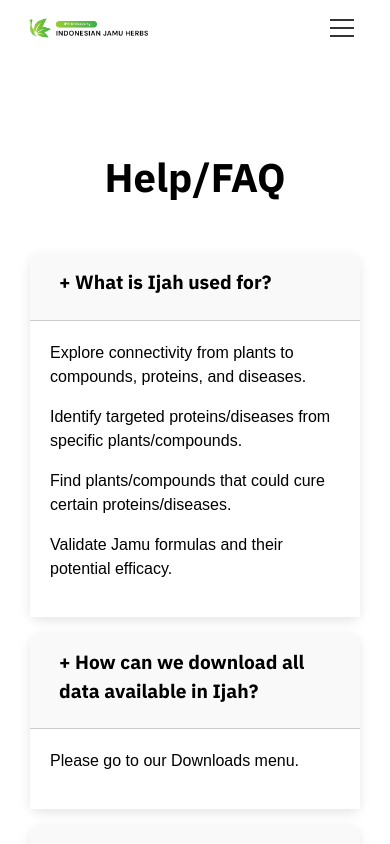
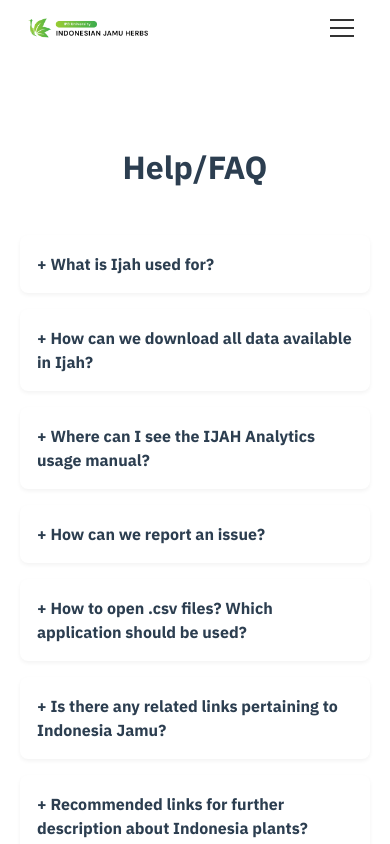
Before and after one commit to aamilham/ijah-analytics-migration, an Angular app in the folder Ijah/: page /help in a window 390 px wide. Shown: the top 844 px of the page. Built offline with nearby package versions, Linux system fonts and the light colour scheme.

Commit message:
style(help): refine FAQ animations and responsive design

```diff
--- a/Ijah/src/app/help/help.component.css
+++ b/Ijah/src/app/help/help.component.css
@@ -6,7 +6,7 @@
 
 h1 {
   font-family: "IBM Plex Sans", sans-serif;
-  color: #000; /* Warna teks menjadi hitam */
+  color: #2c3e50;
   font-weight: 700;
   font-size: 2.5rem;
   text-align: center;
@@ -15,51 +15,121 @@ h1 {
 
 .card {
   border: none;
-  border-radius: 10px;
-  box-shadow: 0 4px 12px rgba(0, 0, 0, 0.1);
+  border-radius: 8px;
+  box-shadow: 0 2px 4px rgba(0, 0, 0, 0.05);
+  margin-bottom: 1rem;
+  transition: box-shadow 0.3s ease;
+}
+
+.card:hover {
+  box-shadow: 0 4px 8px rgba(0, 0, 0, 0.1);
 }
 
 .card-header {
-  background-color: #f9f9f9;
-  border-radius: 10px 10px 0 0;
+  background: none;
+  border: none;
+  padding: 0;
 }
 
-.card-body {
-  background-color: #ffffff;
-  color: #000; /* Warna teks menjadi hitam */
-  padding: 20px;
-  font-size: 1.1rem;
-  line-height: 1.6;
+.card-header h5 {
+  margin: 0;
 }
 
 .btn-link {
   width: 100%;
   text-align: left;
-  color: #000; /* Warna teks tombol menjadi hitam */
-  font-size: 1.2rem;
-  font-weight: bold;
+  color: #2c3e50;
+  font-size: 1.1rem;
+  font-weight: 600;
+  padding: 1rem;
   text-decoration: none;
+  transition: color 0.3s ease;
+  display: flex;
+  align-items: center;
 }
 
 .btn-link:hover {
-  color: #555; /* Warna hover (opsional) */
+  color: #46a54f;
+}
+
+.btn-link:focus {
+  outline: none;
+  box-shadow: none;
+}
+
+.card-body {
+  padding: 0 1rem 1rem 1rem;
+  color: #34495e;
+  line-height: 1.6;
+}
+
+.card-body p {
+  margin-bottom: 0.75rem;
+  font-size: 1rem;
+}
+
+.card-body p:last-child {
+  margin-bottom: 0;
+}
+
+.card-body a {
+  color: #46a54f;
+  text-decoration: none;
+  font-weight: 500;
+  transition: color 0.2s ease;
+}
+
+.card-body a:hover {
+  color: #388e40;
   text-decoration: underline;
 }
 
 ul {
-  padding-left: 20px;
+  padding-left: 1.5rem;
+  margin-bottom: 0;
   list-style-type: disc;
-  color: #000; /* Warna daftar menjadi hitam */
+  color: #000;
 }
 
-.collapse {
-  height: 0;
-  overflow: hidden;
-  transition: height 0.3s ease, opacity 0.3s ease; /* Tambahkan animasi */
+li {
+  margin-bottom: 0.5rem;
 }
 
-.collapse.show {
-  height: auto;
+li:last-child {
+  margin-bottom: 0;
+}
+
+/* Animation styles */
+.collapse-content {
+  max-height: 0;
+  overflow: hidden;
+  transition: max-height 0.3s ease-out, opacity 0.2s ease-out;
+  opacity: 0;
+}
+
+.collapse-content.expanded {
+  max-height: 2000px;
   opacity: 1;
-  transition: height 0.3s ease, opacity 0.3s ease;
+  transition: max-height 0.5s ease-in, opacity 0.3s ease-in;
 }
+
+@media (max-width: 768px) {
+  .container {
+    padding: 20px;
+    margin: 20px auto;
+  }
+
+  h1 {
+    font-size: 2rem;
+    margin-bottom: 1.5rem;
+  }
+
+  .btn-link {
+    font-size: 1rem;
+  }
+
+  .card-body {
+    padding: 1rem;
+    font-size: 1rem;
+  }
+}
```
